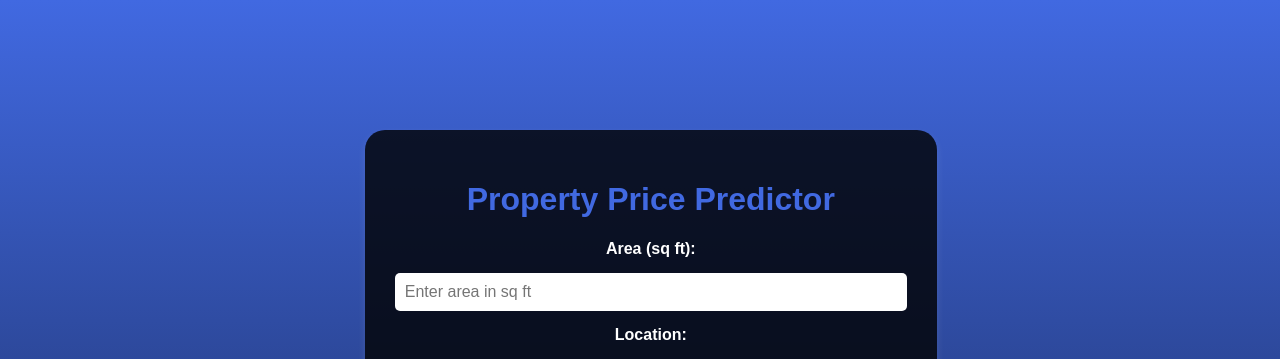
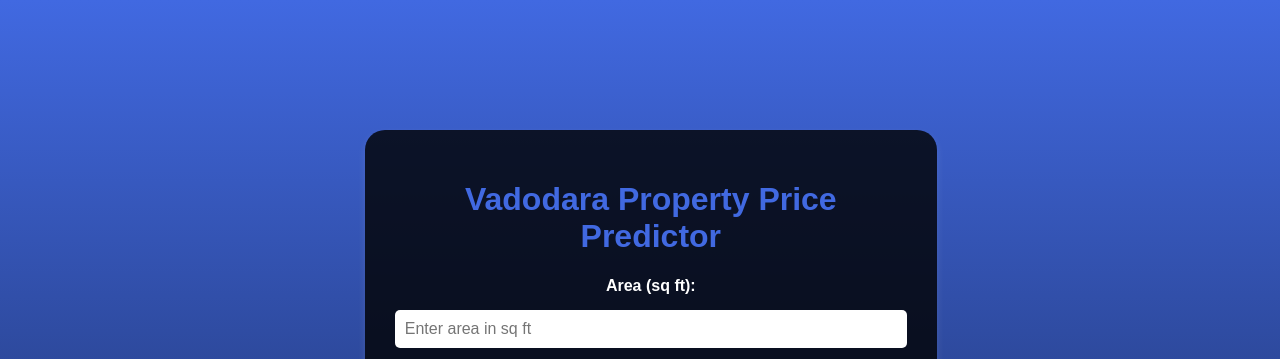
Before and after one commit to PATELOM925/property_price_predictor, a Flask app: page / in a window 1280 px wide. Shown: the top 359 px of the page. Run offline with Flask 3, Linux system fonts and the light colour scheme; parts of the project's set-up code (start-up, migrations or seed data) failed here and were passed over.

Commit message:
Update index.html

```diff
--- a/templates/index.html
+++ b/templates/index.html
@@ -3,14 +3,14 @@
 <head>
     <meta charset="UTF-8">
     <meta name="viewport" content="width=device-width, initial-scale=1.0">
-    <title>Property Price Predictor</title>
+    <title>Vadodara Property Price Predictor</title>
     <link rel="icon" href="{{ url_for('static', filename='images/icon.ico') }}" type="image/x-icon">
     <link rel="stylesheet" href="/static/css/style.css">
 
 </head>
 <body>
     <div class="container">
-        <h1>Property Price Predictor</h1>
+        <h1>Vadodara Property Price Predictor</h1>
         <form id="prediction-form">
             <label for="area">Area (sq ft):</label>
             <input type="number" id="area" name="area" placeholder="Enter area in sq ft" required>
```
